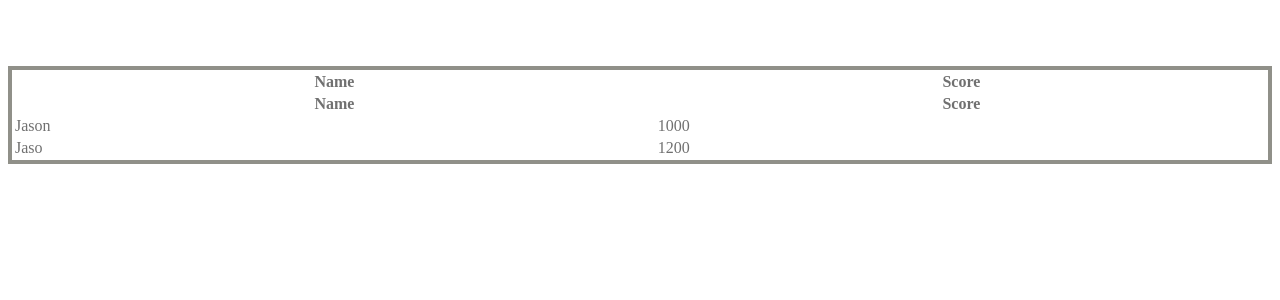
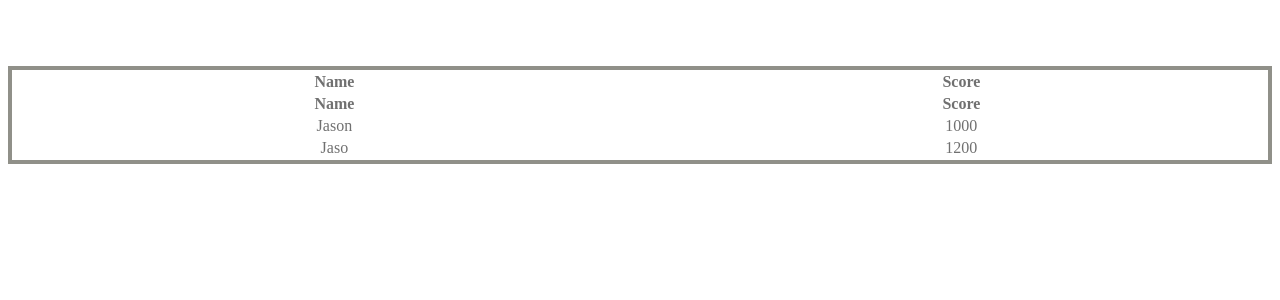
Before and after one commit to JasoXDDD/workingFastpages, a Jekyll site: the page built from _posts/2023-05-29-javascript-snippets.md, in a window 1280 px wide. Shown: the top 300 px of the page. Built offline with Jekyll 4.4.1, drawn with Linux system fonts in a browser that asks for light colours.

Commit message:
modified:   _posts/2023-05-29-javascript-snippets.md

```diff
--- a/_posts/2023-05-29-javascript-snippets.md
+++ b/_posts/2023-05-29-javascript-snippets.md
@@ -12,7 +12,7 @@ permalink: /javascriptTicket
     border: 4px solid #808080;
   }
 </style>
-<table id="table" style="width: 100%; color: #707070; border: 4px solid #909089;">
+<table id="table" style="width: 100%; color: #707070; border: 4px solid #909089; text-align: center;">
   <tr>
     <th>Name</th>
     <th>Score</th>
```
